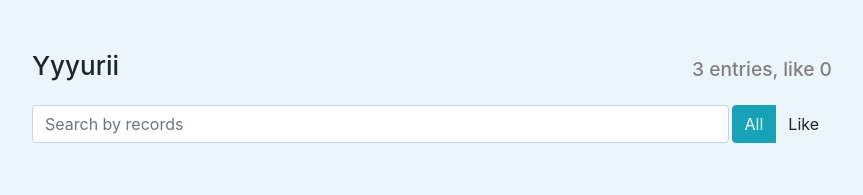
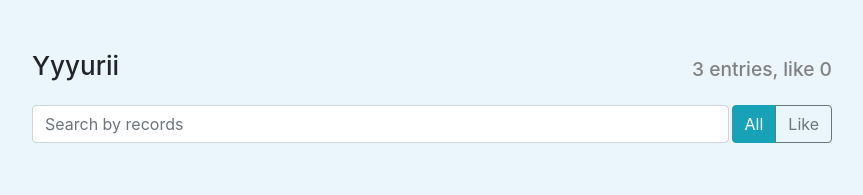
Before and after one commit to Yyyurii/My-Twitter-React-app, a React (Create React App) app: page / in a window 1280 px wide. Shown: the top 195 px of the page, without its empty margins (208-1071 px from the left). Built offline with nearby package versions, Linux system fonts and the light colour scheme.

Commit message:
Фільтри по записам

```diff
--- a/src/components/App/App.jsx
+++ b/src/components/App/App.jsx
@@ -14,7 +14,8 @@ export default class App extends Component {
       { label: "play hard", important: false, like: false, id: "asd" },
       { label: "That's all", important: false, like: false, id: "zxc" }
     ],
-    term: ''
+    term: '',
+    filter: 'all'
   }
 
   onToggleImportant = (id) => {
@@ -81,13 +82,25 @@ export default class App extends Component {
     this.setState({term});
   }
 
+  filterPost = (items, filter) => {
+    if(filter === 'like') {
+      return items.filter(item => item.like)
+    } else {
+      return items
+    }
+  }
+
+  onFilterSelect = (filter) => {
+    this.setState({filter})
+  }
+
   render() {
 
-    const { data, term } = this.state;
+    const { data, term, filter } = this.state;
     const liked = data.filter(item => item.like).length;
     const allPosts = data.length;
 
-    const visiblePosts = this.searchPosts(data, term);
+    const visiblePosts = this.filterPost(this.searchPosts(data, term), filter);
     return (
       <div className="app">
         <AppHeadre
@@ -95,7 +108,9 @@ export default class App extends Component {
           allPosts={allPosts} />
         <div className="search-panel d-flex">
           <SearchPanel onUpdateSearch={this.onUpdateSearch} />
-          <PostStatusFilter />
+          <PostStatusFilter
+            filter={filter}
+            onFilterSelect={this.onFilterSelect} />
         </div>
         <PostList posts={visiblePosts}
           onDeleted={this.deleteItem}
--- a/src/components/PostStatusFilter/PostStatusFilter.jsx
+++ b/src/components/PostStatusFilter/PostStatusFilter.jsx
@@ -1,13 +1,31 @@
-import React from 'react';
+import React, { Component } from 'react';
 import './PostStatusFilter.css';
 
-const PostStatusFilter = () => {
-  return (
-    <div className="btn-group">
-      <button type="button" className="btn btn-info">All</button>
-      <button type="button" className="btn btn-utline-secondary">Like</button>
-    </div>
-  )
+export default class PostStatusFilter extends Component {
+
+  buttons = [
+    { name: 'all', label: 'All' },
+    { name: 'like', label: 'Like' }
+  ]
+  render() {
+
+    const buttons = this.buttons.map(({ name, label }) => {
+      const active = this.props.filter === name;
+      const clazz = active ? 'btn-info' : 'btn-outline-secondary'
+      return (
+        <button
+          key={name}
+          type="button"
+          className={`btn ${clazz}`}
+          onClick={() => this.props.onFilterSelect(name)}>
+            {label}</button>
+      )
+    });
+
+    return (
+      <div className="btn-group">
+        { buttons }
+      </div>
+    )
+  }
 }
-
-export default PostStatusFilter;
```
